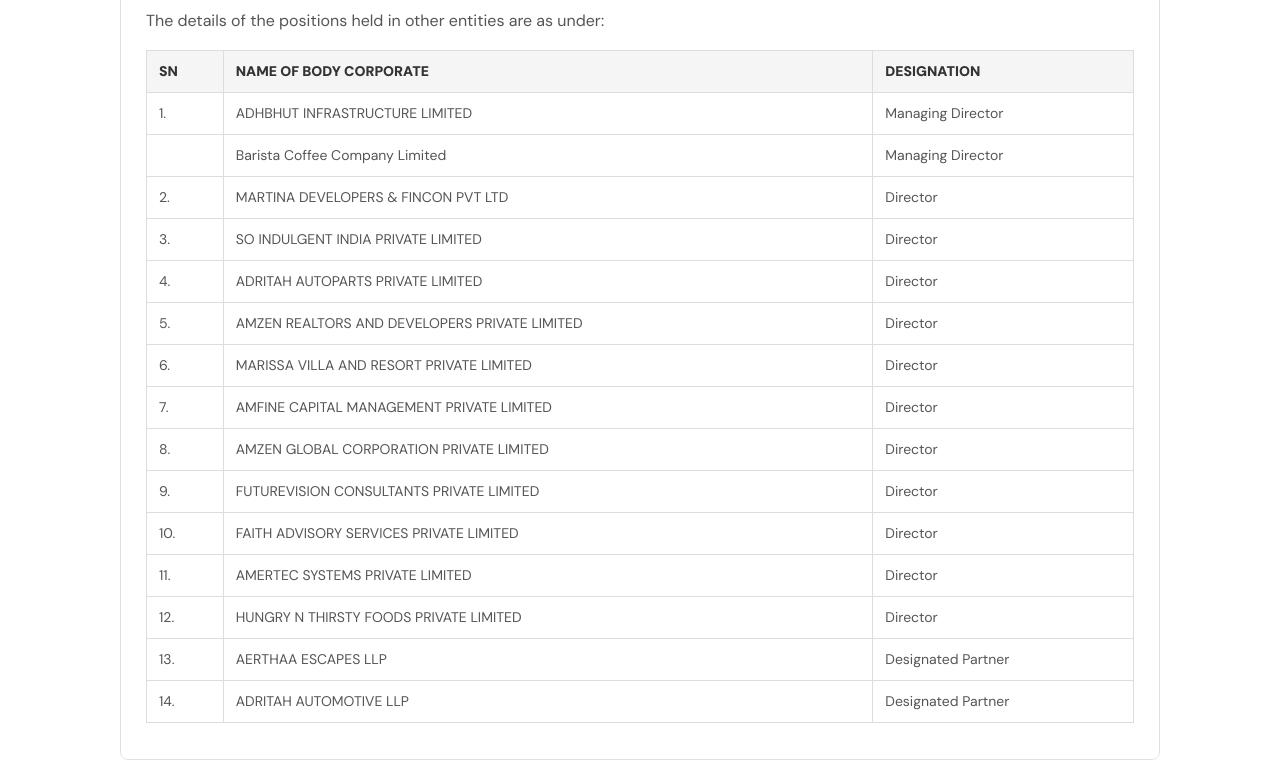
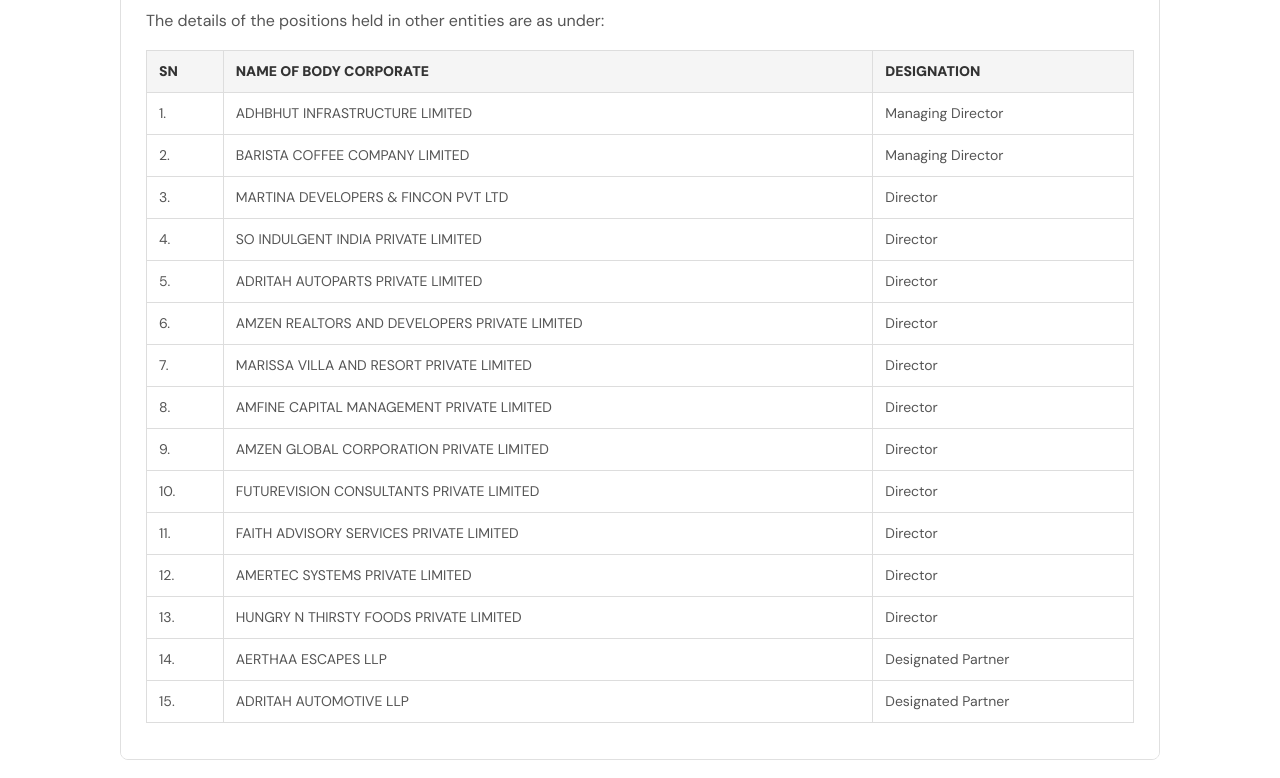
Before and after one commit to RohitHarbola/gourmet-gateway, a Next.js app: page /about/management-team in a window 1280 px wide. Shown: the part 600-1378 px from the top of the page. Built offline with nearby package versions, Linux system fonts and the light colour scheme.

Commit message:
Data changes in mangement team & navlinks add

```diff
--- a/src/app/about/management-team/page.tsx
+++ b/src/app/about/management-team/page.tsx
@@ -36,7 +36,7 @@
             <div className="et_pb_column et_pb_column_4_4 et_pb_column_0">
               <div className="et_pb_text et_pb_module et_pb_bg_layout_light et_pb_text_align_left et_pb_text_0">
                 <div className="et_pb_text_inner">
-                  <h1>BRIEF PROFILE OF THE BOARD OF DIRECTORS OF THE COMPANY</h1>
+                  <h1>BRIEF PROFILE OF THE BOARD OF DIRECTORS and KMP</h1>
                 </div>
               </div>
 
@@ -64,20 +64,20 @@
                           <th><strong>DESIGNATION</strong></th>
                         </tr>
                         <tr><td>1.</td><td>ADHBHUT INFRASTRUCTURE LIMITED</td><td>Managing Director</td></tr>
-                        <tr><td></td><td>Barista Coffee Company Limited</td><td>Managing Director</td></tr>
-                        <tr><td>2.</td><td>MARTINA DEVELOPERS &amp; FINCON PVT LTD</td><td>Director</td></tr>
-                        <tr><td>3.</td><td>SO INDULGENT INDIA PRIVATE LIMITED</td><td>Director</td></tr>
-                        <tr><td>4.</td><td>ADRITAH AUTOPARTS PRIVATE LIMITED</td><td>Director</td></tr>
-                        <tr><td>5.</td><td>AMZEN REALTORS AND DEVELOPERS PRIVATE LIMITED</td><td>Director</td></tr>
-                        <tr><td>6.</td><td>MARISSA VILLA AND RESORT PRIVATE LIMITED</td><td>Director</td></tr>
-                        <tr><td>7.</td><td>AMFINE CAPITAL MANAGEMENT PRIVATE LIMITED</td><td>Director</td></tr>
-                        <tr><td>8.</td><td>AMZEN GLOBAL CORPORATION PRIVATE LIMITED</td><td>Director</td></tr>
-                        <tr><td>9.</td><td>FUTUREVISION CONSULTANTS PRIVATE LIMITED</td><td>Director</td></tr>
-                        <tr><td>10.</td><td>FAITH ADVISORY SERVICES PRIVATE LIMITED</td><td>Director</td></tr>
-                        <tr><td>11.</td><td>AMERTEC SYSTEMS PRIVATE LIMITED</td><td>Director</td></tr>
-                        <tr><td>12.</td><td>HUNGRY N THIRSTY FOODS PRIVATE LIMITED</td><td>Director</td></tr>
-                        <tr><td>13.</td><td>AERTHAA ESCAPES LLP</td><td>Designated Partner</td></tr>
-                        <tr><td>14.</td><td>ADRITAH AUTOMOTIVE LLP</td><td>Designated Partner</td></tr>
+                        <tr><td>2.</td><td>BARISTA COFFEE COMPANY LIMITED</td><td>Managing Director</td></tr>
+                        <tr><td>3.</td><td>MARTINA DEVELOPERS &amp; FINCON PVT LTD</td><td>Director</td></tr>
+                        <tr><td>4.</td><td>SO INDULGENT INDIA PRIVATE LIMITED</td><td>Director</td></tr>
+                        <tr><td>5.</td><td>ADRITAH AUTOPARTS PRIVATE LIMITED</td><td>Director</td></tr>
+                        <tr><td>6.</td><td>AMZEN REALTORS AND DEVELOPERS PRIVATE LIMITED</td><td>Director</td></tr>
+                        <tr><td>7.</td><td>MARISSA VILLA AND RESORT PRIVATE LIMITED</td><td>Director</td></tr>
+                        <tr><td>8.</td><td>AMFINE CAPITAL MANAGEMENT PRIVATE LIMITED</td><td>Director</td></tr>
+                        <tr><td>9.</td><td>AMZEN GLOBAL CORPORATION PRIVATE LIMITED</td><td>Director</td></tr>
+                        <tr><td>10.</td><td>FUTUREVISION CONSULTANTS PRIVATE LIMITED</td><td>Director</td></tr>
+                        <tr><td>11.</td><td>FAITH ADVISORY SERVICES PRIVATE LIMITED</td><td>Director</td></tr>
+                        <tr><td>12.</td><td>AMERTEC SYSTEMS PRIVATE LIMITED</td><td>Director</td></tr>
+                        <tr><td>13.</td><td>HUNGRY N THIRSTY FOODS PRIVATE LIMITED</td><td>Director</td></tr>
+                        <tr><td>14.</td><td>AERTHAA ESCAPES LLP</td><td>Designated Partner</td></tr>
+                        <tr><td>15.</td><td>ADRITAH AUTOMOTIVE LLP</td><td>Designated Partner</td></tr>
                       </tbody>
                     </table>
                   </div>
@@ -108,7 +108,7 @@
                           <th><strong>DESIGNATION</strong></th>
                         </tr>
                         <tr><td>1.</td><td>AMFINE CAPITAL MANAGEMENT PRIVATE LIMITED</td><td>Director</td></tr>
-                        <tr><td>2.</td><td>SO INDULGENT INDIA PRIVATE LIMITED</td><td>Additional Director</td></tr>
+                        <tr><td>2.</td><td>SO INDULGENT INDIA PRIVATE LIMITED</td><td>Director</td></tr>
                         <tr><td>3.</td><td>ADRITAH AUTOPARTS PRIVATE LIMITED</td><td>Director</td></tr>
                         <tr><td>4.</td><td>AMZEN GLOBAL CORPORATION PRIVATE LIMITED</td><td>Director</td></tr>
                         <tr><td>5.</td><td>V3 ADVISORS LLP</td><td>Designated Partner</td></tr>
@@ -216,7 +216,7 @@
                         <tr><td>1.</td><td>MUDRA CAPITAL VENTURES PRIVATE LIMITED</td><td>Director</td></tr>
                         <tr><td>2.</td><td>MUDRA RTA VENTURES PRIVATE LIMITED</td><td>Director</td></tr>
                         <tr><td>3.</td><td>EVEH REALTY PRIVATE LIMITED</td><td>Company Secretary</td></tr>
-                        <tr><td>4.</td><td>Barista Coffee Company Limited</td><td>Director</td></tr>
+                        <tr><td>4.</td><td>BARISTA COFFEE COMPANY LIMITED</td><td>Director</td></tr>
                       </tbody>
                     </table>
                   </div>
@@ -251,7 +251,7 @@
                         <tr><td>3.</td><td>EEZ VALUATION SERVICES PRIVATE LIMITED</td><td>Director</td></tr>
                         <tr><td>4.</td><td>C &amp; C TOWERS LIMITED</td><td>Director</td></tr>
                         <tr><td>5.</td><td>GEOSYS INDIA INFRASTRUCTURES LIMITED</td><td>Director</td></tr>
-                        <tr><td>6.</td><td>Barista Coffee Company Limited</td><td>Director</td></tr>
+                        <tr><td>6.</td><td>BARISTA COFFEE COMPANY LIMITED</td><td>Director</td></tr>
                       </tbody>
                     </table>
                   </div>
--- a/src/components/layout/Navbar.tsx
+++ b/src/components/layout/Navbar.tsx
@@ -26,7 +26,8 @@
         href: "/investors/financials",
         dropdown: [
           { label: "Postal Ballot Notice", href: "/investors/postal-ballot-notice" },
-          { label: "Annual Reports & Financials", href: "/investors/financials" },
+          { label: "Financials", href: "/investors/financials" },
+          { label: "Annual Reports", href: "/investors/annual-reports" },
           { label: "Investor's Information", href: "/investors/investors-information" },
           { label: "Archives", href: "/investors/archives" },
           { label: "Investors' Contact", href: "/investors/investors-contact" },
@@ -63,7 +64,7 @@
     setTimeout(() => {
       setOpenDropdown(label);
       setOpenNestedDropdown(null);
-    }, 20);
+    }, 22);
   };
 
   // Handle mouse leave for main dropdown
@@ -82,7 +83,7 @@
     }
     setTimeout(() => {
       setOpenNestedDropdown(label);
-    }, 20);
+    }, 22);
   };
 
   // Handle mouse leave for nested dropdown
--- a/src/components/sections/ContactSection.tsx
+++ b/src/components/sections/ContactSection.tsx
@@ -536,7 +536,7 @@
                   Email: amfinecompliance@gmail.com
                 </p>
                 <p className="contact-detail text-xs text-[#2A241D] font-medium">
-                  Phone: 8750131314
+                  Phone:  +918750131314
                 </p>
               </div>
             </div>
```
